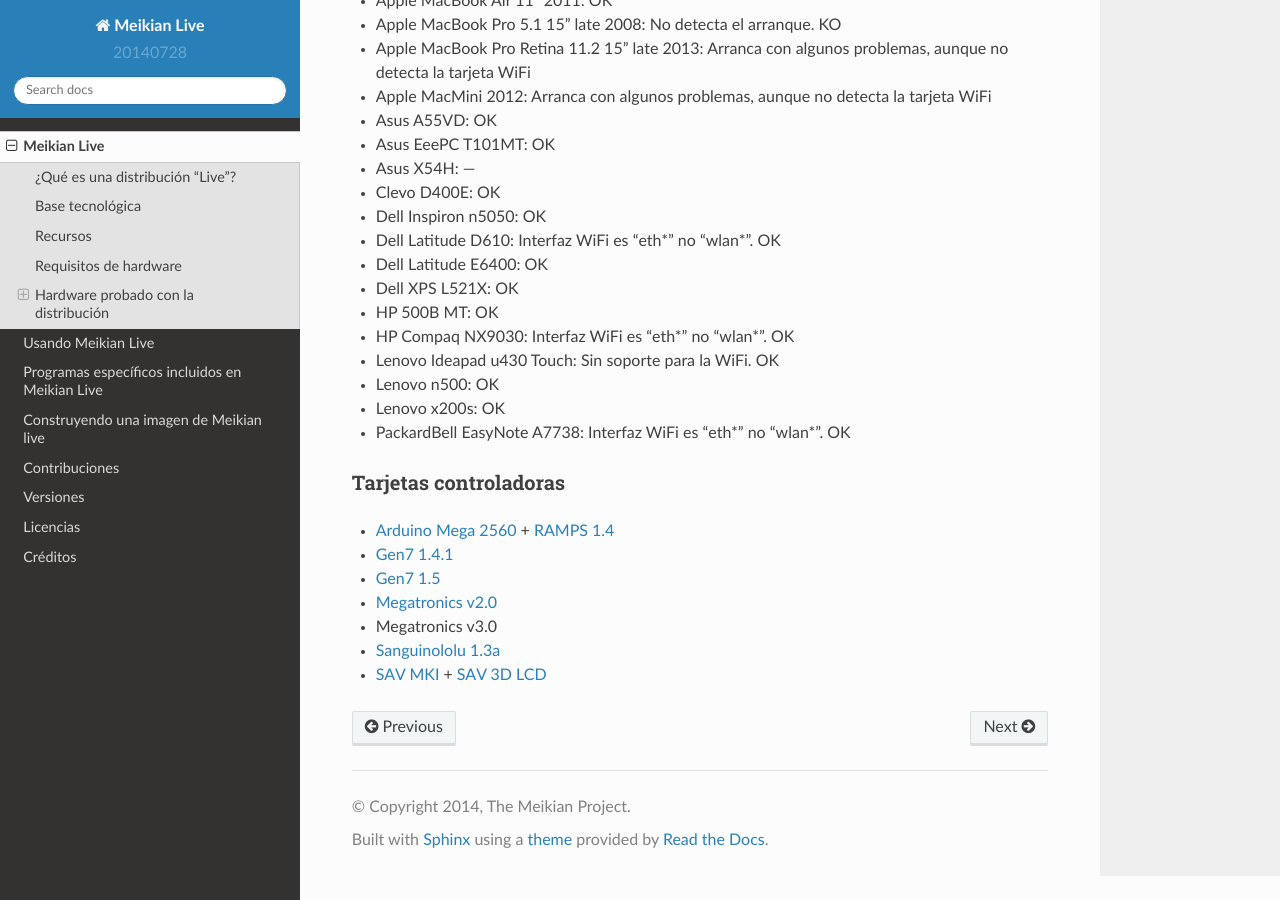
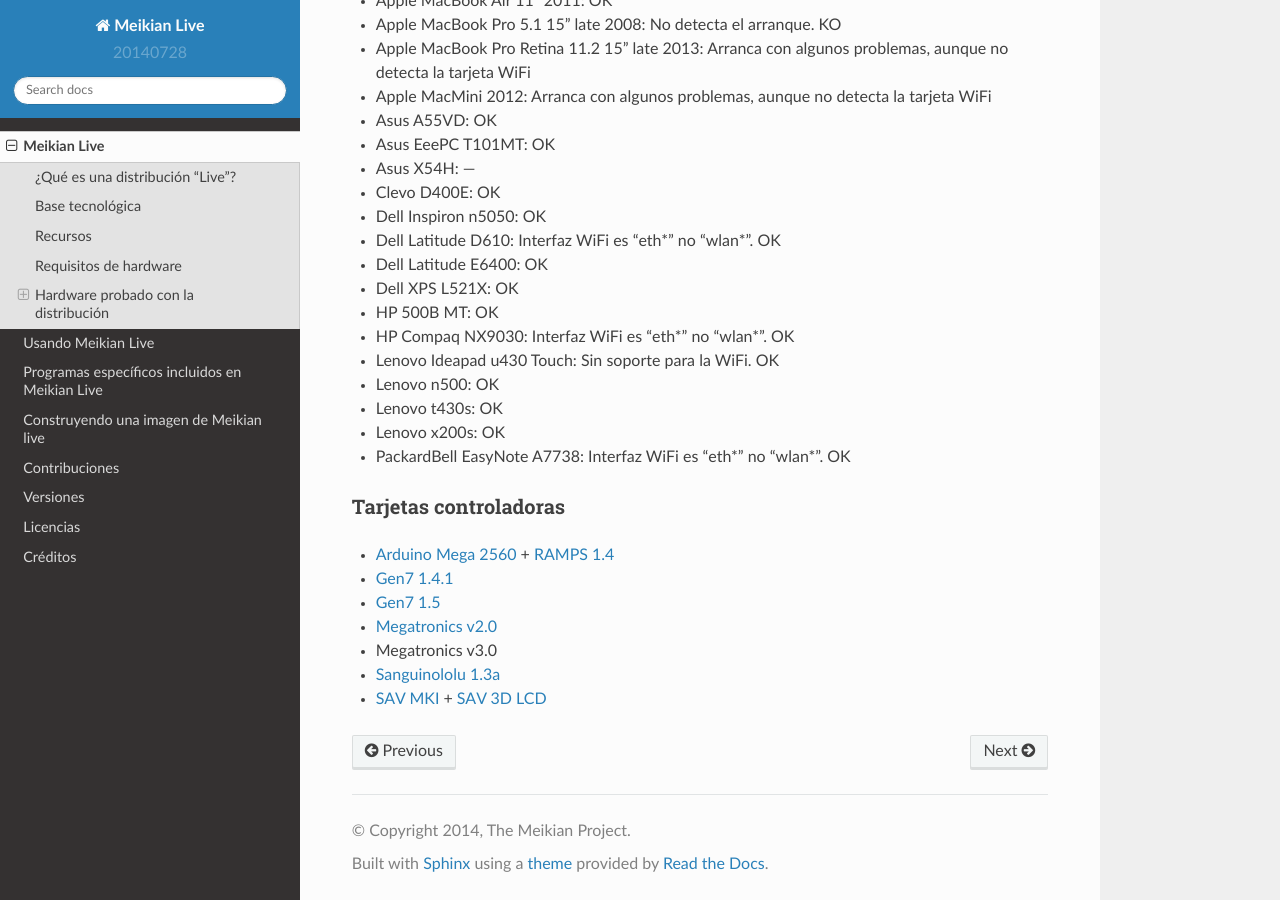
Before and after one commit to mo22de/meikian-dev, a Sphinx documentation site: the page built from docs/es/source/leeme.rst, in a window 1280 px wide and 900 px high, scrolled down 1819 px. Built offline with Sphinx 7.4.7 and the Read the Docs theme 2.0.0, drawn with Linux system fonts in a browser that asks for light colours.

Commit message:
updated the hardware list

```diff
--- a/README.rst
+++ b/README.rst
@@ -87,6 +87,7 @@
 * HP Compaq NX9030: WiFi interface is "eth*" no "wlan*". OK
 * Lenovo Ideapad u430 Touch: Without WiFi support. OK
 * Lenovo n500: OK
+* Lenovo t430s: OK
 * Lenovo x200s: OK
 * PackardBell EasyNote A7738: WiFi interface is "eth*" no "wlan*". OK
 
--- a/docs/es/source/leeme.rst
+++ b/docs/es/source/leeme.rst
@@ -87,6 +87,7 @@
 * HP Compaq NX9030: Interfaz WiFi es "eth*" no "wlan*". OK
 * Lenovo Ideapad u430 Touch: Sin soporte para la WiFi. OK
 * Lenovo n500: OK
+* Lenovo t430s: OK
 * Lenovo x200s: OK
 * PackardBell EasyNote A7738: Interfaz WiFi es "eth*" no "wlan*". OK
 
```
